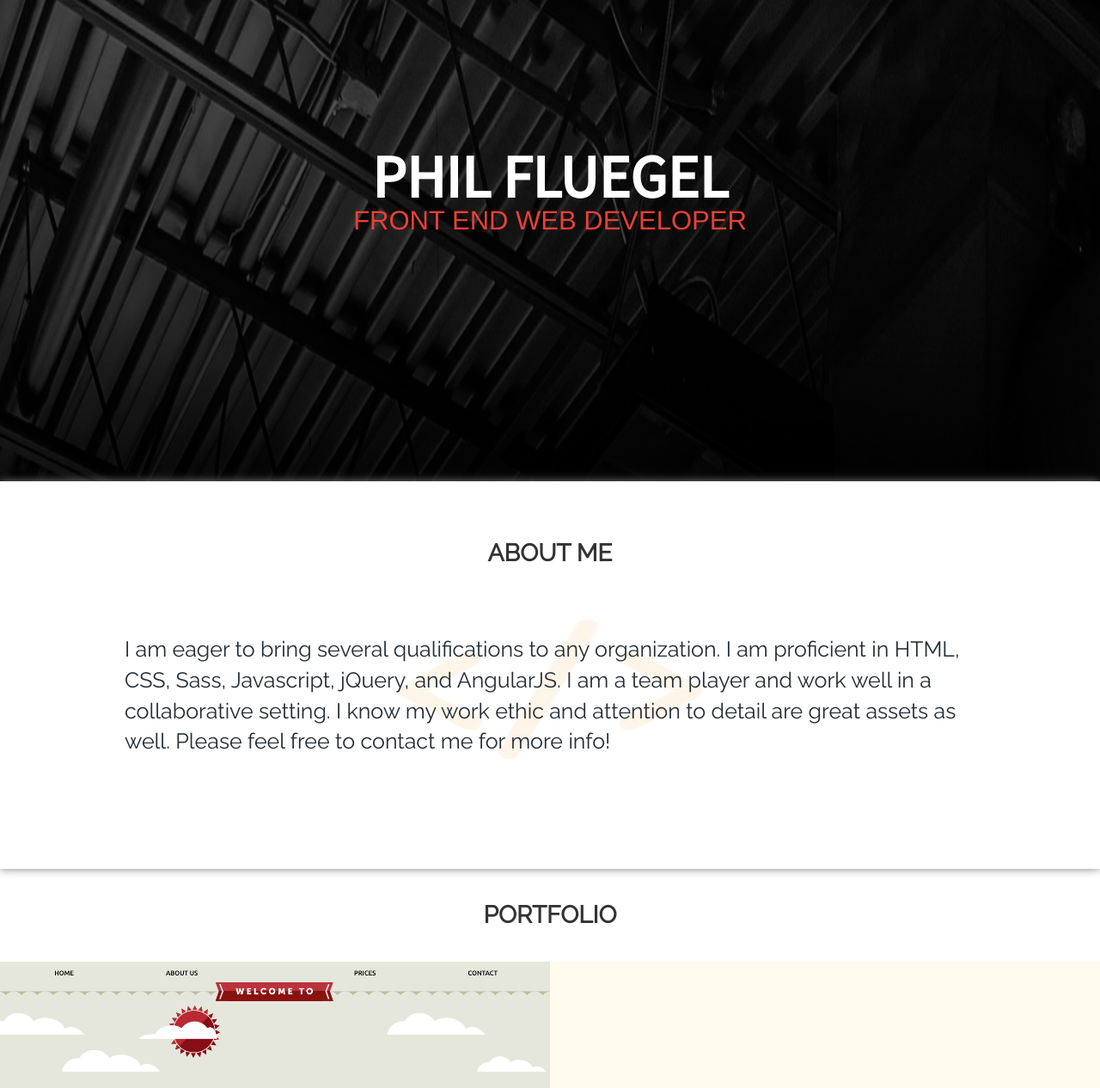
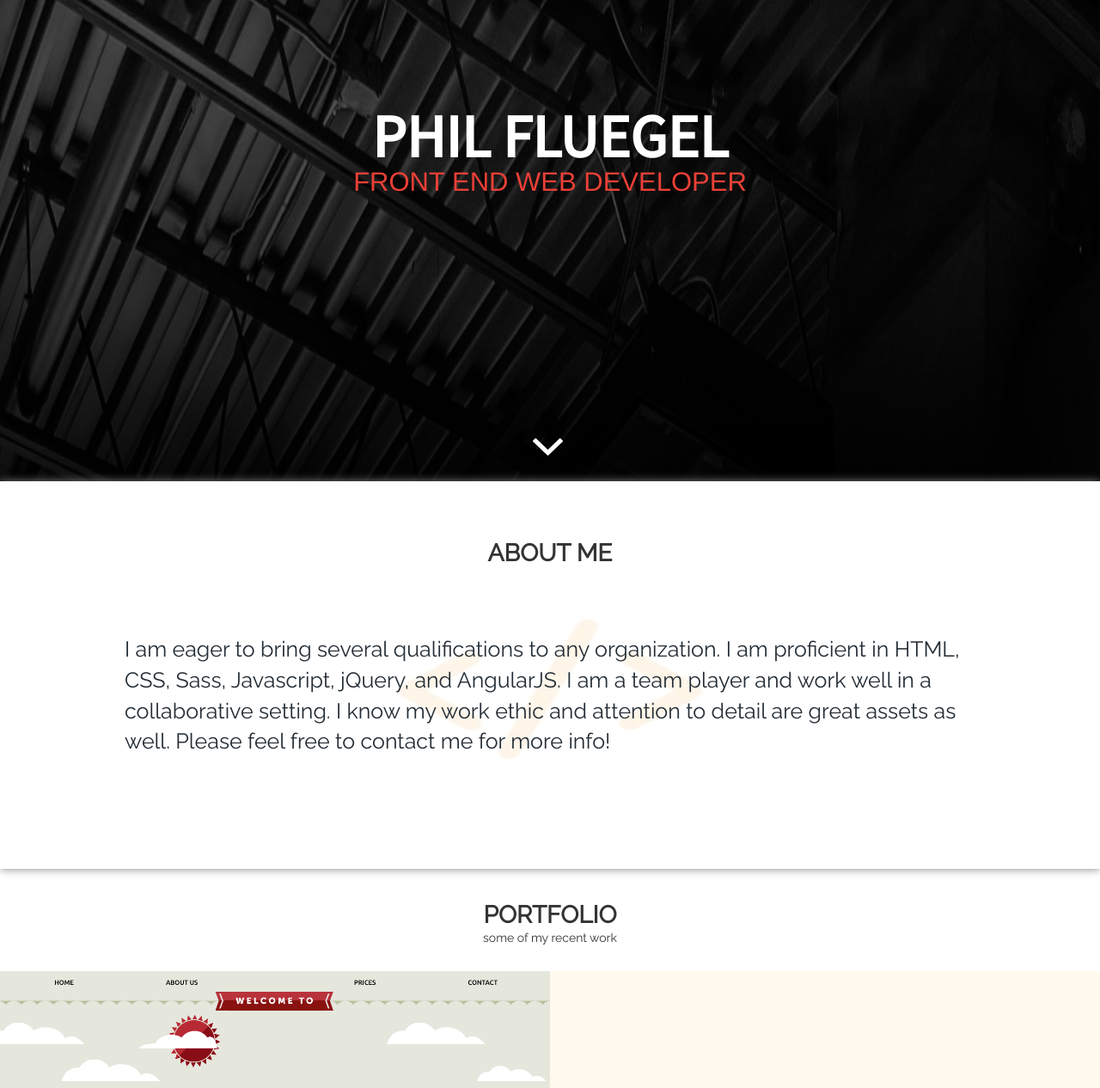
Before and after one commit to pAKO370/portfolio3, a plain HTML site: page index.html in a window 1280 px wide. Shown: the part 240-1506 px from the top of the page at 86% size. Drawn offline with nearby package versions, Linux system fonts and the light colour scheme.

Commit message:
parallax

```diff
--- a/index.html
+++ b/index.html
@@ -21,9 +21,9 @@
 			<img src="assets/images/closing-tag.png" id="msn" alt="">
 			<div class="wide">
 				<ul>
-				<a href="#top"><li>HOME</li></a>
-				<a href="#info"><li>ABOUT</li></a>
-				<a href="#port"><li>PORTFOLIO</li></a>
+				<a href="#top" class='top'><li>HOME</li></a>
+				<a href="#info" class='info-tab'><li>ABOUT</li></a>
+				<a href="#port" class='port'><li>PORTFOLIO</li></a>
 				<a href="https://www.facebook.com/phil.fluegel?ref=br_rs"><li class="coach-li"><span class="ion-social-facebook"></span>FACEBOOK</li></a>
 				<a href="https://twitter.com/phil_fluegel_cx"><li class="coach-li"><span class="ion-social-twitter"></span>TWITTER</li></a>
 				<a href="https://github.com/pfluegel"><li class="coach-li"><span class="ion-social-github"></span>GITHUB</li></a>
@@ -39,8 +39,8 @@
 		<div class="test">
 			<ul>
 				<a href="#top"><li>HOME</li></a>
-				<a href="#info"><li>ABOUT</li></a>
-				<a href="#port"><li>PORTFOLIO</li></a>
+				<a href="#info" class='info-tab'><li>ABOUT</li></a>
+				<a href="#port" class="port"><li>PORTFOLIO</li></a>
 				<li>SOCIAL<span class="arrow-down contact-arrow">^</span></li>
 						<a href="https://www.facebook.com/phil.fluegel?ref=br_rs"><li class="coach-li"><span class="ion-social-facebook"></span>FACEBOOK</li></a>
 						<a href="https://twitter.com/phil_fluegel_cx"><li class="coach-li"><span class="ion-social-twitter"></span>TWITTER</li></a>
@@ -50,8 +50,11 @@
 		</div>
 		<div class="overlay"></div>
 		<img src="assets/images/header-background.png" alt="" class="header-imgs">
-		<h1>Phil Fluegel</h1>
+		<div class="heads">
+		<h1 class='phil'>Phil Fluegel</h1>
 		<h2 class='fed'>Front end web developer</h2>
+		</div>
+		<span class="ion-chevron-down"></span>
 	</div>
 	<div class="info">
 		<img src="assets/images/closing-tag.png" alt="">
@@ -60,6 +63,7 @@
 	</div>
 	<div class="image-info clearfix" id="port">
 	<h1>PORTFOLIO</h1>
+	<h5>some of my recent work</h5>
 		<div class="center">
 		<a href="https://pfluegel.github.io/srg_golf/index.html">
 			<div class="image"><img src="assets/images/srg.png" alt=""></div>
--- a/scripts/app.js
+++ b/scripts/app.js
@@ -1,6 +1,9 @@
 
 (function(){
 
+
+		$('.fed').css({'margin-top': $(window).scrollTop()});
+		$('.phil').css({'margin-top': $(window).scrollTop()});
 
   var $hamburger = $(".hamburger");
   $hamburger.on("click", function(e) {
@@ -22,4 +25,30 @@ $(window).resize(function(){
 	}
 })
 
+function clickScroll(className, targetClass){
+		$(className).click(function(){
+			$('html, body').animate({
+				scrollTop: ($(targetClass).offset().top-50)
+			}, 'slow');
+		});
+	}
+
+	$(window).scroll(function(){
+
+		var distance = $(window).scrollTop();
+		var opac = ( 1 - (distance / 400));
+		var newOpac = Math.round(opac * 10) / 10;
+		if(distance > -100){
+			$('.fed').css({'margin-top': (distance /3) + 'px'});
+			$('.phil').css({'margin-top': (distance /3) + 'px'});
+			$('.fed').css({'opacity': newOpac})
+			$('.phil').css({'opacity': newOpac})
+		}
+	});
+
+	clickScroll('.ion-chevron-down','.info');
+	clickScroll('.info-tab','.info');
+	clickScroll('.port','#port');
+	clickScroll('.top','.header');
+
 })();
--- a/scripts/min/app-min.js
+++ b/scripts/min/app-min.js
@@ -1 +1 @@
-!function(){var o=$(".hamburger");o.on("click",function(i){o.toggleClass("is-active"),$(".test").toggleClass("active"),$(".coach-li").removeClass("show-li")}),$(".about-arrow").on("click",function(){$(".about-li").toggleClass("show-li")}),$(".contact-arrow").on("click",function(){$(".coach-li").toggleClass("show-li")}),$(window).resize(function(){$(window).width()>850&&($(".test").removeClass("active"),$(".coach-li").removeClass("show-li"))})}();
+!function(){function o(o,i){$(o).click(function(){$("html, body").animate({scrollTop:$(i).offset().top-50},"slow")})}$(".fed").css({"margin-top":$(window).scrollTop()}),$(".phil").css({"margin-top":$(window).scrollTop()});var i=$(".hamburger");i.on("click",function(o){i.toggleClass("is-active"),$(".test").toggleClass("active"),$(".coach-li").removeClass("show-li")}),$(".about-arrow").on("click",function(){$(".about-li").toggleClass("show-li")}),$(".contact-arrow").on("click",function(){$(".coach-li").toggleClass("show-li")}),$(window).resize(function(){$(window).width()>850&&($(".test").removeClass("active"),$(".coach-li").removeClass("show-li"))}),$(window).scroll(function(){var o=$(window).scrollTop(),i=1-o/400,c=Math.round(10*i)/10;o>-100&&($(".fed").css({"margin-top":o/3+"px"}),$(".phil").css({"margin-top":o/3+"px"}),$(".fed").css({opacity:c}),$(".phil").css({opacity:c}))}),o(".ion-chevron-down",".info"),o(".info-tab",".info"),o(".port","#port"),o(".top",".header")}();
--- a/styles/sass/main.sass
+++ b/styles/sass/main.sass
@@ -136,11 +136,20 @@ html, body
 				font-weight: 400
 				position: absolute
 				z-index: 2
-				top: calc(50% + 10px)
+				top: calc(50% + 0px)
 				width: 100%
 				text-align: center
 				text-transform: uppercase
-
+			.ion-chevron-down
+				font-size: 4rem
+				color: white
+				position: absolute
+				z-index: 10
+				bottom: 10px
+				left: calc(50% - 20px)
+				transition: all 500ms ease-in-out
+				&:hover
+					transform: translateY(-5px) scale(1.1)
 		.info
 			//display: none
 			z-index: 1
@@ -177,6 +186,14 @@ html, body
 				text-align: center
 				font-family: 'Raleway', sans-serif
 				font-weight: 800
+			h5
+				padding: 20px
+				width: 100%
+				text-align: center
+				font-family: 'Raleway', sans-serif
+				font-weight: 400
+				background: white
+				margin-top: -55px
 			.center
 				.image
 					position: relative
@@ -188,6 +205,7 @@ html, body
 						height: 100%
 						left: 50%
 						transform: translateX(-50%)
+						width: 100%
 				.info-sec
 					min-height: 310px
 					max-height: 310px
@@ -413,7 +431,7 @@ html, body
 					height: calc(100vh)
 					z-index: 2
 				.header-imgs
-					position: relative
+					position: fixed
 					width: 100%
 					z-index: -2
 					left: 0
@@ -437,13 +455,14 @@ html, body
 					font-weight: 400
 					position: absolute
 					z-index: 2
-					top: calc(50% + 60px)
+					top: calc(50% + 35px)
 					width: 100%
 					text-align: center
 					text-transform: uppercase
 
 			.info
 				//display: none
+				background: white
 				z-index: 1
 				position: relative
 				width: 100%
@@ -466,12 +485,14 @@ html, body
 					font-weight: 400
 					padding: 20px 80px 40px 80px
 			.image-info
+				background: white
 				h1
 					padding: 20px
 					width: 100%
 					text-align: center
 					font-family: 'Raleway', sans-serif
 					font-weight: 800
+					background: white
 				.center
 					.image
 						position: relative
```
Also changed, not shown: styles/css/main.css.
